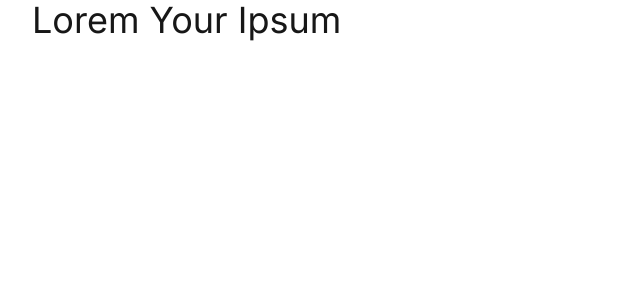
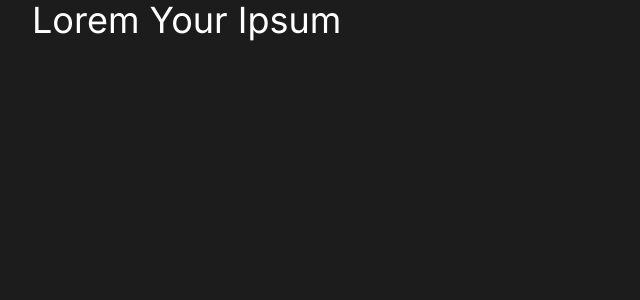
Before and after one commit to IRTIDEATH/LoremSeries, a Next.js app: page / in a window 1280 px wide. Shown: the top 300 px of the page, without its empty margins (0-640 px from the left). Built offline with nearby package versions, Linux system fonts and the light colour scheme.

Commit message:
conflict #3

```diff
--- a/app/globals.css
+++ b/app/globals.css
@@ -24,15 +24,3 @@ body {
     --foreground: #ededed;
   }
 }
-
-body {
-  color: var(--foreground);
-  background: var(--background);
-  font-family: Arial, Helvetica, sans-serif;
-}
-
-@layer utilities {
-  .text-balance {
-    text-wrap: balance;
-  }
-}
```
